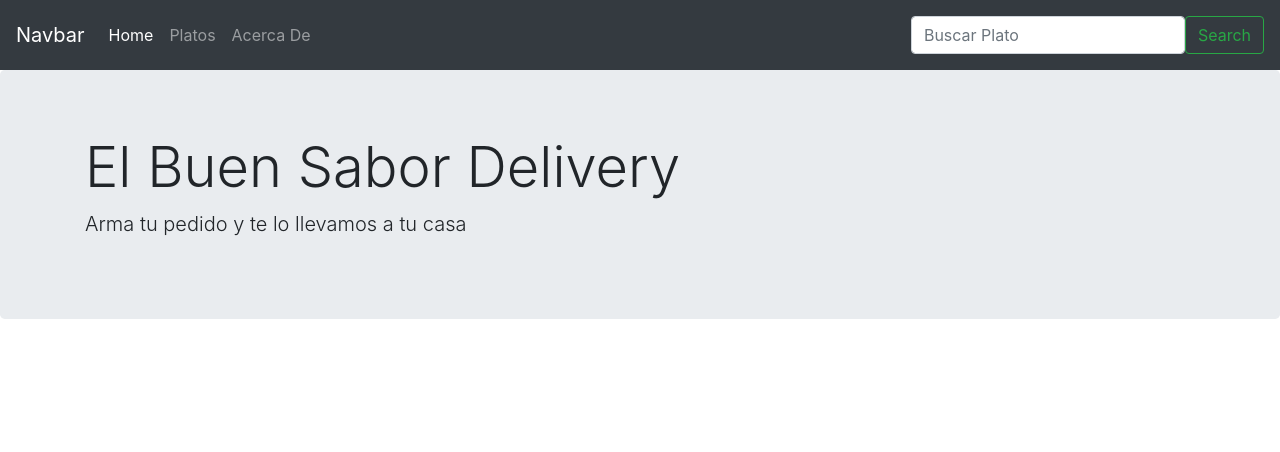
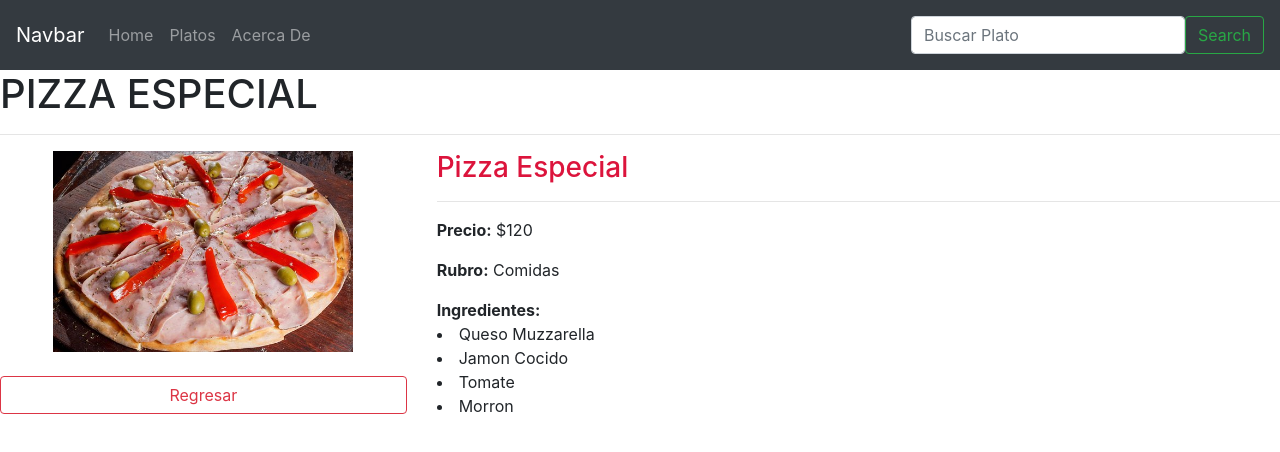
Before and after one commit to dfldiego/angular-principiante, an Angular app in the folder angular-frontend/: page /detallePlato/1 in a window 1280 px wide. Before the commit this address led to /home. Shown: the top 452 px of the page. Built offline with nearby package versions, Linux system fonts and the light colour scheme.

Commit message:
Mostrar los platos. Boton Ver Detalle direcciona a detalle-plato. Creamos componente Detalle-plato. mostrar detalle-plato.

```diff
--- a/angular-frontend/src/app/app-routing.module.ts
+++ b/angular-frontend/src/app/app-routing.module.ts
@@ -3,13 +3,14 @@ import { Routes, RouterModule } from '@angular/router';
 import { HomeComponent } from './components/home/home.component';
 import { AboutComponent } from './components/about/about.component';
 import { PlatosComponent } from './components/platos/platos.component';
-
+import { DetallePlatoComponent } from './components/detalle-plato/detalle-plato.component';
 
 const routes: Routes = [
   { path: 'home', component: HomeComponent },
   { path: 'about', component: AboutComponent },
   { path: 'platos', component: PlatosComponent },
-  { path: '**', pathMatch: 'full', redirectTo: 'home' } //si agrega cualquier cosa en la ruta redireccionar a "home"
+  { path: 'detallePlato/:id', component: DetallePlatoComponent },
+  { path: '**', pathMatch: 'full', redirectTo: 'home' },   //si agrega cualquier cosa en la ruta redireccionar a "home"
 ];
 
 @NgModule({
--- a/angular-frontend/src/app/app.module.ts
+++ b/angular-frontend/src/app/app.module.ts
@@ -8,6 +8,7 @@ import { HomeComponent } from './components/home/home.component';
 import { AboutComponent } from './components/about/about.component';
 import { PlatosComponent } from './components/platos/platos.component';
 import { NgbModule } from '@ng-bootstrap/ng-bootstrap';
+import { DetallePlatoComponent } from './components/detalle-plato/detalle-plato.component';
 
 @NgModule({
   declarations: [
@@ -15,7 +16,8 @@ import { NgbModule } from '@ng-bootstrap/ng-bootstrap';
     NavbarComponent,
     HomeComponent,
     AboutComponent,
-    PlatosComponent
+    PlatosComponent,
+    DetallePlatoComponent
   ],
   imports: [
     BrowserModule,
--- /dev/null
+++ b/angular-frontend/src/app/components/detalle-plato/detalle-plato.component.html
@@ -0,0 +1,24 @@
+<h1>{{plato.nombre | uppercase}}</h1>
+<hr>
+<div class="row">
+  <div class="col-md-4" style="text-align: center">
+    <img src="assets/img/{{plato.imagenPath}}" style="max-width: 300px;" class="img-fluid" [alt]="plato.nombre">
+    <br><br>
+    <a [routerLink]="['/platos']" class="btn btn-outline-danger btn-block">Regresar</a>
+  </div>
+  <div class="col-md-8">
+    <h3 style="color: crimson">{{plato.nombre}}</h3>
+    <hr>
+    <p>{{plato.titulos}}</p>
+    <p><b>Precio:</b> ${{plato.precio}}</p>
+    <p><b>Rubro:</b> {{plato.rubro}}</p>
+    <p><b>Ingredientes:</b>
+      <li *ngFor="let ingredienteAux of plato.ingredientes; let i = index">{{ingredienteAux}}</li>
+    </p>
+    <div>
+      <span *ngIf="plato.rubro == 'Bebidas'" style="color:red; font-weight: bold;">
+        Es Bebida
+      </span>
+    </div>
+  </div>
+</div>
--- /dev/null
+++ b/angular-frontend/src/app/components/detalle-plato/detalle-plato.component.ts
@@ -0,0 +1,20 @@
+import { Component, OnInit } from '@angular/core';
+import { ActivatedRoute } from '@angular/router';
+import { DeliveryService } from 'src/app/services/delivery.service';
+
+@Component({
+  selector: 'app-detalle-plato',
+  templateUrl: './detalle-plato.component.html',
+  styleUrls: ['./detalle-plato.component.css']
+})
+export class DetallePlatoComponent implements OnInit {
+  plato: any;
+  constructor(private activatedRoute: ActivatedRoute, private servicioDelibery: DeliveryService) {
+    this.activatedRoute.params.subscribe(params => {
+      console.log(params['id']);
+      this.plato = this.servicioDelibery.getPlatoXId(params['id']);
+    })
+  }
+  ngOnInit(): void {
+  }
+}
--- a/angular-frontend/src/app/components/platos/platos.component.html
+++ b/angular-frontend/src/app/components/platos/platos.component.html
@@ -1,13 +1,13 @@
 <h1>Nuestros Platos</h1>
 <div class="card-deck">
-  <div class="card" style="max-width: 25%; padding: 10px;">
-    <img class="card-img-top" src="assets/img/pizza-especial.jpg" alt="Card image cap">
+  <div class="card" *ngFor="let platoAux of platosArr; let i = index" style="max-width: 33%; padding: 10px;">
+    <img class="card-img-top" src="assets/img/{{platoAux.imagenPath}}" alt="Card image cap" style="max-height: 150px;">
     <div class="card-body">
-      <h5 class="card-title">Pizza Especial</h5>
-      <p class="card-text">$ 120</p>
+      <h5 class="card-title">{{platoAux.nombre}}</h5>
+      <p class="card-text">$ {{platoAux.precio}}</p>
     </div>
     <div class="card-footer" style="text-align: center;">
-      <a href="#" class="btn btn-primary" style="width: 90%;">Detalle</a>
+      <button (click)="verPlato(platoAux.id)" class="btn btn-primary" style="width: 90%;">Detalle</button>
     </div>
   </div>
 </div>
--- a/angular-frontend/src/app/components/platos/platos.component.ts
+++ b/angular-frontend/src/app/components/platos/platos.component.ts
@@ -1,5 +1,6 @@
 import { Component, OnInit } from '@angular/core';
 import { DeliveryService } from 'src/app/services/delivery.service';
+import { Router } from '@angular/router';
 
 @Component({
   selector: 'app-platos',
@@ -7,10 +8,17 @@ import { DeliveryService } from 'src/app/services/delivery.service';
   styleUrls: ['./platos.component.css']
 })
 export class PlatosComponent implements OnInit {
+  platosArr: any[] = [];
 
-  constructor(private servicioDelivery: DeliveryService) { }
+  constructor(private servicioDelivery: DeliveryService, private router: Router) { }
 
   ngOnInit(): void {
+    this.platosArr = this.servicioDelivery.getPlatos();
+    console.log(this.platosArr);
+  }
+
+  public verPlato(idx: string) {
+    this.router.navigate(['/detallePlato/', idx])
   }
 
 }
```
Also changed, not shown: angular-frontend/src/app/components/detalle-plato/detalle-plato.component.css (added), 1 other file (tests, documents, lock files or other folders).
